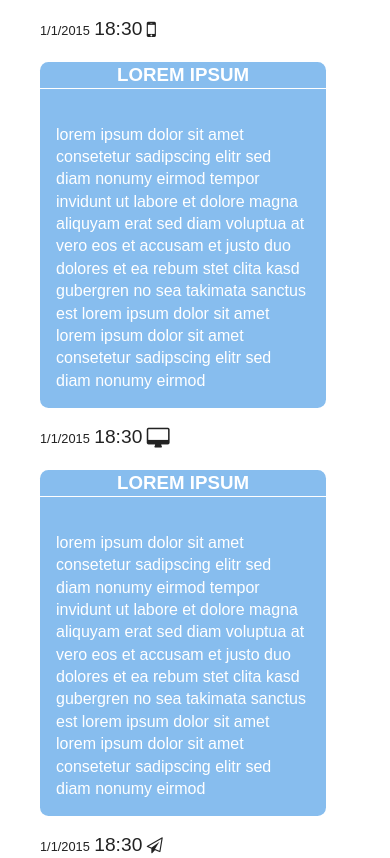
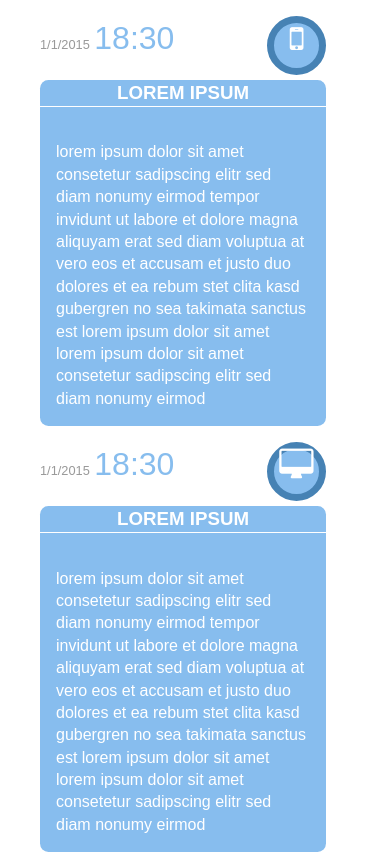
Before and after one commit to johnalxndr/TIY-Assignments, a plain HTML site: page pub/initializr/index.html in a window 390 px wide. Shown: the top 858 px of the page. Drawn offline with Linux system fonts and the light colour scheme.

Commit message:
finished up css,started media queries

```diff
--- a/pub/initializr/css/main.css
+++ b/pub/initializr/css/main.css
@@ -66,8 +66,9 @@ body{
 }
 
 .contatiner{
-         width:80%;
+        width:80%;
         margin:auto;
+        min-width: 420px;
      }
 .timeline{
          list-style-type: none;
@@ -82,12 +83,37 @@ article{
          border-radius:1ex;
      }
 p{
-         color:white;
-         padding:1em;
+    color:white;
+    padding:1em;
      }
-.i{
+.fa{
     float:right;
+    color:#fff;
+    background:#87BDEE;
+    border-radius: 50%;
+    position:relative;
+    border:7px solid steelblue;
+    height:45px;
+    width:45px;
+    text-align: center;
+    margin-top:
+
 }
+time small{
+    position:relative;
+    color:#999;
+    margin-bottom:0;
+}
+time big{
+    color:#87BDEE;
+    font-size: 2em;
+}
+time{
+    position:relative;
+    display:inline;
+}
+
+
 
 
 
@@ -101,8 +127,9 @@ p{
    Media Queries
    ========================================================================== */
 
-@media only screen and (min-width: 35em) {
-
+@media only screen and (min-width: 650px) {
+.container{
+    min-width:410px;
 }
 
 @media print,
--- a/pub/initializr/index.html
+++ b/pub/initializr/index.html
@@ -30,7 +30,7 @@
             <small>1/1/2015</small>
             <big>18:30</big>
         </time>
-        <i class="fa fa-mobile fa-lg"></i>
+        <i class="fa fa-mobile fa-2x"></i>
         <article>
             <h3>LOREM IPSUM</h3>
             <p>lorem ipsum dolor sit amet consetetur sadipscing elitr sed diam nonumy
@@ -44,7 +44,7 @@ ipsum dolor sit amet consetetur sadipscing elitr sed diam nonumy eirmod</p>
         <time><small>1/1/2015</small>
             <big>18:30</big>
         </time>
-        <i class="fa fa-desktop fa-lg"></i>
+        <i class="fa fa-desktop fa-2x"></i>
         <article>
             <h3>LOREM IPSUM</h3>
             <p>lorem ipsum dolor sit amet consetetur sadipscing elitr sed diam nonumy
@@ -58,7 +58,7 @@ ipsum dolor sit amet consetetur sadipscing elitr sed diam nonumy eirmod</p>
         <time><small>1/1/2015</small>
             <big>18:30</big>
         </time>
-        <i class="fa fa-paper-plane-o"></i>
+        <i class="fa fa-paper-plane-o fa-2x"></i>
         <article>
             <h3>LOREM IPSUM</h3>
             <p>lorem ipsum dolor sit amet consetetur sadipscing elitr sed diam nonumy
```
